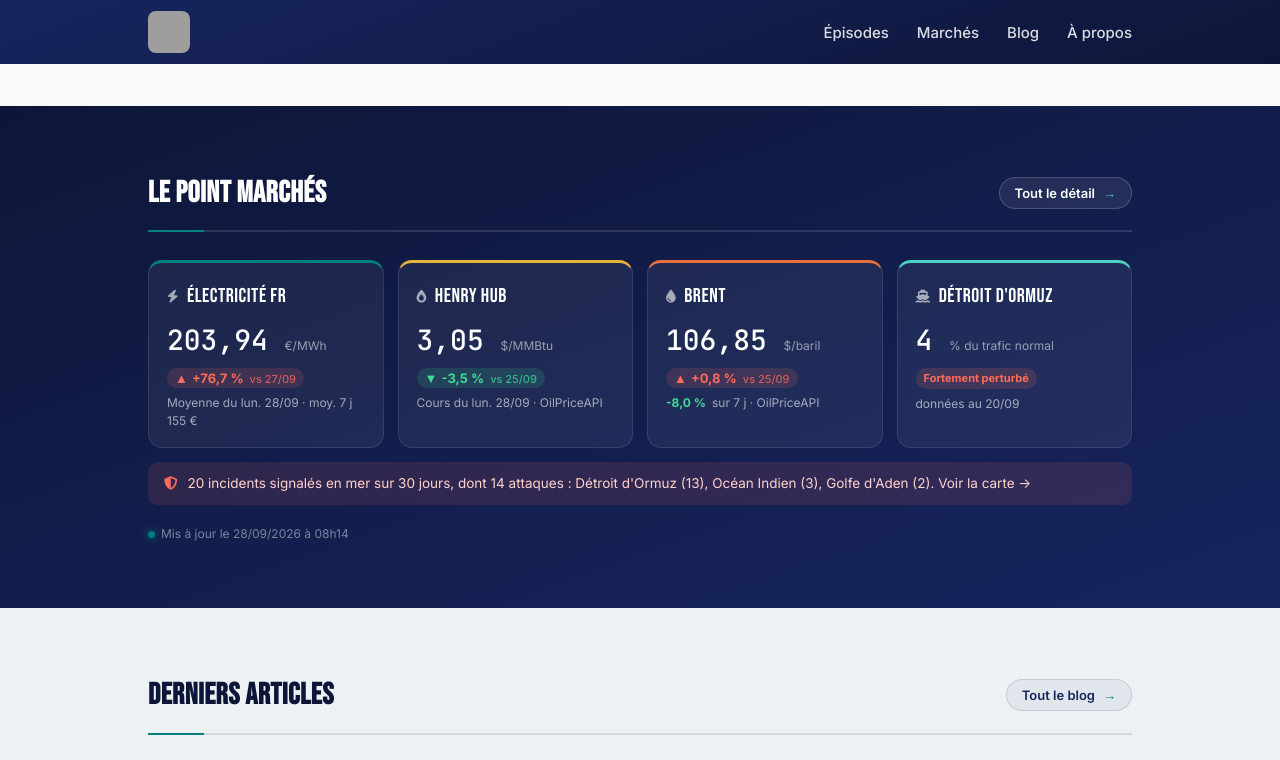
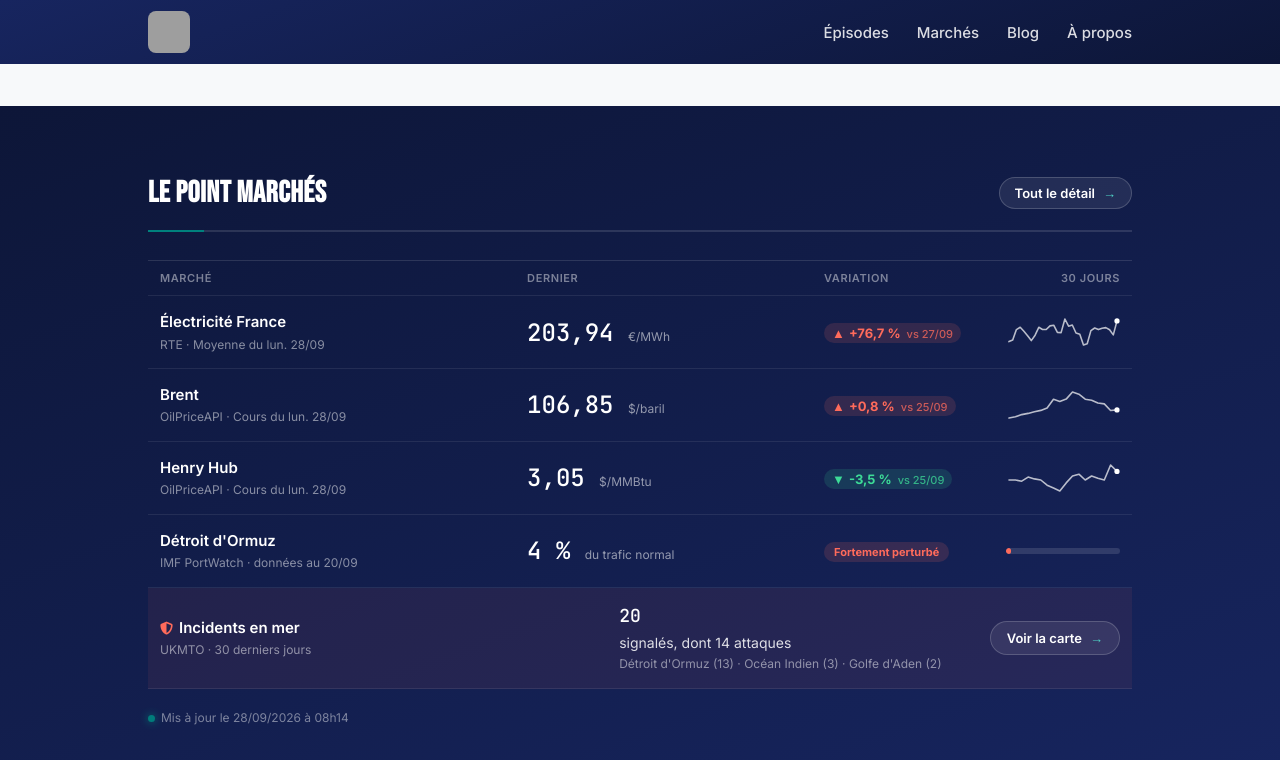
Before and after one commit to InsideEnergyMarkets/Inside-Energy-Markets, a Jekyll site: the page built from index.html, in a window 1280 px wide and 1400 px high, scrolled down 1223 px, cut to the strip 0-760 px from the top of the window. Built offline with Jekyll 4.4.1, drawn with Linux system fonts in a browser that asks for light colours; grey boxes are pictures that could not be loaded.

Commit message:
Aperçu : « Le point marchés » en tableau de cotations avec courbes 30 j
Co-Authored-By: Claude Opus 5.5 <noreply@anthropic.com>

```diff
--- /dev/null
+++ b/_includes/sparkline.html
@@ -0,0 +1,18 @@
+{% comment %}
+  Mini-courbe SVG des derniers jours d'une série de market_history.json.
+  Paramètres : key (ex. "brent_usd"), days (défaut 30).
+{% endcomment %}
+{% assign hist = site.data.market_history %}
+{% assign days = include.days | default: 30 %}
+{% assign start = hist.size | minus: days %}{% if start < 0 %}{% assign start = 0 %}{% endif %}
+{% assign vals = "" | split: "" %}
+{% for d in hist offset: start %}{% assign v = d[include.key] %}{% if v != nil %}{% assign vals = vals | push: v %}{% endif %}{% endfor %}
+{% if vals.size > 1 %}
+{% assign sorted = vals | sort %}
+{% assign mn = sorted.first | times: 1.0 %}
+{% assign rng = sorted.last | minus: mn | times: 1.0 %}{% if rng == 0 %}{% assign rng = 1.0 %}{% endif %}
+{% assign last_i = vals.size | minus: 1 | times: 1.0 %}
+{% capture pts %}{% for v in vals %}{% assign x = forloop.index0 | times: 108.0 | divided_by: last_i | plus: 3 | round: 1 %}{% assign y = v | minus: mn | divided_by: rng | times: 26 | minus: 29 | times: -1 | round: 1 %}{{ x }},{{ y }} {% endfor %}{% endcapture %}
+{% assign lx = 111 %}{% assign ly = vals.last | minus: mn | divided_by: rng | times: 26 | minus: 29 | times: -1 | round: 1 %}
+<svg class="hq-spark" viewBox="0 0 114 32" width="114" height="32" role="img" aria-label="Évolution sur {{ days }} jours"><polyline points="{{ pts | strip }}"/><circle cx="{{ lx }}" cy="{{ ly }}" r="2.6"/></svg>
+{% endif %}
--- a/assets/css/style.css
+++ b/assets/css/style.css
@@ -1991,32 +1991,47 @@ footer .socials a:hover {
 .mk-sources em { font-style: normal; font-size: 12px; color: #00817d; }
 
 /* ===== Accueil : « Le point marchés » ===== */
-.hm-tiles { display: grid; grid-template-columns: repeat(auto-fit, minmax(210px, 1fr)); gap: 14px; }
-.hm-tile {
-  display: flex; flex-direction: column; gap: 6px; padding: 18px 18px 16px; border-radius: 14px; text-decoration: none; color: #fff;
-  background: rgba(255, 255, 255, 0.06); border: 1px solid rgba(255, 255, 255, 0.1); border-top: 3px solid #a0aec0;
-  transition: background 0.2s, transform 0.2s;
-}
-.hm-tile:hover { background: rgba(255, 255, 255, 0.1); transform: translateY(-2px); }
-.hm-tile--power { border-top-color: #00817d; }
-.hm-tile--oil { border-top-color: #e8703a; }
-.hm-tile--gas { border-top-color: #e8b33a; }
-.hm-tile--sea { border-top-color: #4fd1c5; }
-.hm-tile-name { display: flex; align-items: center; gap: 8px; font-family: 'Bebas Neue', sans-serif; font-size: 20px; letter-spacing: 0.5px; }
-.hm-tile-name i { font-size: 13px; color: rgba(255, 255, 255, 0.6); }
-.hm-tile-value { font-family: 'JetBrains Mono', monospace; font-size: 28px; }
-.hm-tile-value small { font-family: 'Inter', sans-serif; font-size: 12px; color: rgba(255, 255, 255, 0.55); }
-.hm-tile-sub { font-size: 12px; color: rgba(255, 255, 255, 0.6); display: flex; align-items: center; gap: 6px; flex-wrap: wrap; }
-.hm-tile-sub b { font-weight: 700; }
-.hm-tile-sub b.up { color: #ff6b5b; }
-.hm-tile-sub b.down { color: #3ddc97; }
-.hm-tile-sub .mt-badge { padding: 2px 8px; font-size: 11px; }
-.hm-alert {
-  display: flex; align-items: center; gap: 10px; margin-top: 14px; padding: 12px 16px; border-radius: 10px;
-  background: rgba(255, 107, 91, 0.12); color: #ffd2cc; font-size: 13.5px; text-decoration: none;
-}
-.hm-alert:hover { background: rgba(255, 107, 91, 0.2); }
-.hm-alert i { color: #ff6b5b; }
+.hq-board { border-top: 1px solid rgba(255, 255, 255, 0.12); }
+.hq-row {
+  display: grid; grid-template-columns: minmax(0, 1.25fr) minmax(0, 1fr) 150px 130px; align-items: center; gap: 16px;
+  padding: 14px 12px; border-bottom: 1px solid rgba(255, 255, 255, 0.08); color: #fff; text-decoration: none;
+  transition: background 0.15s ease;
+}
+a.hq-row:hover { background: rgba(255, 255, 255, 0.05); color: #fff; text-decoration: none; }
+.hq-head { padding-top: 10px; padding-bottom: 10px; font: 600 11px 'Inter', sans-serif; letter-spacing: 0.6px; text-transform: uppercase; color: rgba(255, 255, 255, 0.45); }
+.hq-head span:nth-child(4) { text-align: right; }
+.hq-name { display: flex; flex-direction: column; gap: 2px; font-weight: 600; font-size: 15px; }
+.hq-name small, .hq-inc-text small { font-weight: 400; font-size: 12px; color: rgba(255, 255, 255, 0.5); }
+.hq-value { font-family: 'JetBrains Mono', monospace; font-size: 24px; white-space: nowrap; }
+.hq-value small { font-family: 'Inter', sans-serif; font-size: 12px; color: rgba(255, 255, 255, 0.55); }
+.hq-change .mt-badge { font-size: 11px; padding: 3px 10px; }
+.hq-trend { display: flex; justify-content: flex-end; }
+.hq-spark { display: block; overflow: visible; }
+.hq-spark polyline { fill: none; stroke: rgba(255, 255, 255, 0.7); stroke-width: 1.6; stroke-linejoin: round; stroke-linecap: round; }
+.hq-spark circle { fill: #fff; }
+.hq-bar { display: block; width: 114px; height: 6px; border-radius: 3px; background: rgba(255, 255, 255, 0.12); overflow: hidden; }
+.hq-bar i { display: block; height: 100%; min-width: 3px; border-radius: 3px; background: #3ddc97; }
+.hq-bar--partiel i { background: #e8b33a; }
+.hq-bar--ferme i { background: #ff6b5b; }
+.hq-incidents { grid-template-columns: minmax(0, 1.25fr) minmax(0, 1fr) auto; background: rgba(255, 107, 91, 0.07); }
+.hq-incidents .hq-name i { color: #ff6b5b; font-size: 13px; margin-right: 6px; }
+.hq-incidents .hq-name { display: block; }
+.hq-incidents .hq-name small { display: block; margin-top: 2px; }
+.hq-inc-text { display: flex; flex-direction: column; gap: 2px; font-size: 14px; color: rgba(255, 255, 255, 0.85); }
+.hq-inc-text b { font-family: 'JetBrains Mono', monospace; font-weight: 500; font-size: 18px; color: #fff; }
+.hq-incidents .inc-all { margin: 0; justify-self: end; align-self: center; }
+@media (max-width: 760px) {
+  .hq-head { display: none; }
+  .hq-row { grid-template-columns: minmax(0, 1fr) auto; gap: 8px 12px; padding: 14px 4px; }
+  .hq-name { grid-column: 1; grid-row: 1; }
+  .hq-trend { grid-column: 2; grid-row: 1; }
+  .hq-value { grid-column: 1; grid-row: 2; font-size: 22px; }
+  .hq-change { grid-column: 2; grid-row: 2; justify-self: end; }
+  .hq-spark, .hq-bar { width: 96px; }
+  .hq-incidents { grid-template-columns: 1fr; padding: 14px 12px; }
+  .hq-incidents > * { grid-column: 1 !important; grid-row: auto !important; }
+  .hq-incidents .inc-all { justify-self: start; }
+}
 
 /* ===== Électricité France : carte prix + mix ===== */
 .pw-card {
@@ -2092,7 +2107,6 @@ footer .socials a:hover {
 .px-change--flat { color: rgba(255, 255, 255, 0.7); background: rgba(255, 255, 255, 0.08); }
 .market-change { margin: 2px 0 6px; }
 .pw-value .px-change { margin-left: 12px; font-size: 14px; }
-.hm-tile .px-change { align-self: flex-start; }
 
 /* ===== Mix : source dominante et part bas carbone ===== */
 .pw-stats--mix { grid-template-columns: 1fr 1fr; margin: 0 0 18px; }
@@ -2103,7 +2117,6 @@ footer .socials a:hover {
    ne passe pas par-dessus la barre du site et le sommaire au défilement */
 #inc-map { position: relative; z-index: 0; isolation: isolate; }
 
-.hm-alert span { line-height: 1.45; }
 
 /* ===== Option C : tableau de bord + détail en fenêtre ===== */
 /* Pétrole et gaz : deux prix côte à côte, même style que la carte Électricité */
--- a/index.html
+++ b/index.html
@@ -82,46 +82,50 @@ description: "Inside Energy Markets, le podcast de Tom Moulard sur les coulisses
     {% assign weekly = site.data.weekly_summary %}
     {% assign ormuz = market.chokepoints.hormuz %}
     {% assign marches = '/marches/' | relative_url %}
-    <div class="hm-tiles">
-      <a class="hm-tile hm-tile--power" href="{{ marches }}#electricite">
-        <span class="hm-tile-name"><i class="fa-solid fa-bolt" aria-hidden="true"></i>Électricité FR</span>
+    <div class="hq-board">
+      <div class="hq-row hq-head" aria-hidden="true"><span>Marché</span><span>Dernier</span><span>Variation</span><span>30 jours</span></div>
+      <a class="hq-row" href="{{ marches }}#electricite">
+        <span class="hq-name">Électricité France<small>{{ market.spot_price_france.source | default: "RTE" }} · {{ market.spot_price_france.date_label | default: market.spot_price_france.date }}</small></span>
         {% if market.spot_price_france %}
-        <span class="hm-tile-value">{{ market.spot_price_france.price_eur_mwh | replace: ".", "," }} <small>€/MWh</small></span>
-        {% include price-change.html entry=market.spot_price_france %}
-        <span class="hm-tile-sub">{{ market.spot_price_france.date_label | default: market.spot_price_france.date }}{% if weekly.spot_price %} · moy. 7 j {{ weekly.spot_price.avg_eur_mwh | round: 0 }} €{% endif %}</span>
-        {% else %}<span class="hm-tile-value">-</span>{% endif %}
+        <span class="hq-value">{{ market.spot_price_france.price_eur_mwh | replace: ".", "," }} <small>€/MWh</small></span>
+        <span class="hq-change">{% include price-change.html entry=market.spot_price_france %}</span>
+        <span class="hq-trend">{% include sparkline.html key="spot_eur_mwh" %}</span>
+        {% else %}<span class="hq-value">-</span>{% endif %}
       </a>
-      <a class="hm-tile hm-tile--gas" href="{{ marches }}#gaz">
-        <span class="hm-tile-name"><i class="fa-solid fa-fire-flame-simple" aria-hidden="true"></i>Henry Hub</span>
+      <a class="hq-row" href="{{ marches }}#petrole">
+        <span class="hq-name">Brent<small>{{ market.brent.source }} · {{ market.brent.date_label | default: market.brent.date }}</small></span>
+        {% if market.brent %}
+        <span class="hq-value">{{ market.brent.price_usd | replace: ".", "," }} <small>$/baril</small></span>
+        <span class="hq-change">{% include price-change.html entry=market.brent %}</span>
+        <span class="hq-trend">{% include sparkline.html key="brent_usd" %}</span>
+        {% else %}<span class="hq-value">-</span>{% endif %}
+      </a>
+      <a class="hq-row" href="{{ marches }}#gaz">
+        <span class="hq-name">Henry Hub<small>{{ market.henry_hub.source }} · {{ market.henry_hub.date_label | default: market.henry_hub.date }}</small></span>
         {% if market.henry_hub %}
-        <span class="hm-tile-value">{{ market.henry_hub.price_usd_mmbtu | replace: ".", "," }} <small>$/MMBtu</small></span>
-        {% include price-change.html entry=market.henry_hub %}
-        <span class="hm-tile-sub">{{ market.henry_hub.date_label | default: market.henry_hub.date }} · {{ market.henry_hub.source }}</span>
-        {% else %}<span class="hm-tile-value">-</span>{% endif %}
+        <span class="hq-value">{{ market.henry_hub.price_usd_mmbtu | replace: ".", "," }} <small>$/MMBtu</small></span>
+        <span class="hq-change">{% include price-change.html entry=market.henry_hub %}</span>
+        <span class="hq-trend">{% include sparkline.html key="henry_hub_usd_mmbtu" %}</span>
+        {% else %}<span class="hq-value">-</span>{% endif %}
       </a>
-      <a class="hm-tile hm-tile--oil" href="{{ marches }}#petrole">
-        <span class="hm-tile-name"><i class="fa-solid fa-droplet" aria-hidden="true"></i>Brent</span>
-        {% if market.brent %}
-        <span class="hm-tile-value">{{ market.brent.price_usd | replace: ".", "," }} <small>$/baril</small></span>
-        {% include price-change.html entry=market.brent %}
-        <span class="hm-tile-sub">{% if weekly.brent %}{% if weekly.brent.change_pct > 0 %}<b class="up">+{{ weekly.brent.change_pct | replace: ".", "," }} %</b>{% else %}<b class="down">{{ weekly.brent.change_pct | replace: ".", "," }} %</b>{% endif %} sur 7 j · {% endif %}{{ market.brent.source }}</span>
-        {% else %}<span class="hm-tile-value">-</span>{% endif %}
+      <a class="hq-row" href="{{ marches }}#routes-maritimes">
+        <span class="hq-name">Détroit d'Ormuz<small>IMF PortWatch · données au {{ ormuz.date | date: "%d/%m" }}</small></span>
+        {% if ormuz.pct_total != nil %}
+        <span class="hq-value">{{ ormuz.pct_total }} % <small>du trafic normal</small></span>
+        <span class="hq-change"><b class="mt-badge {{ ormuz.status }}">{% if ormuz.status == 'fluide' %}Fluide{% elsif ormuz.status == 'partiel' %}Perturbé{% else %}Fortement perturbé{% endif %}</b></span>
+        {% assign bar = ormuz.pct_total %}{% if bar > 100 %}{% assign bar = 100 %}{% endif %}
+        <span class="hq-trend"><span class="hq-bar hq-bar--{{ ormuz.status }}" role="img" aria-label="{{ ormuz.pct_total }} % du trafic normal"><i style="width: {{ bar }}%"></i></span></span>
+        {% else %}<span class="hq-value">-</span>{% endif %}
       </a>
-      <a class="hm-tile hm-tile--sea" href="{{ marches }}#routes-maritimes">
-        <span class="hm-tile-name"><i class="fa-solid fa-ship" aria-hidden="true"></i>Détroit d'Ormuz</span>
-        {% if ormuz.pct_total != nil %}
-        <span class="hm-tile-value">{{ ormuz.pct_total }} <small>% du trafic normal</small></span>
-        <span class="hm-tile-sub"><b class="mt-badge {{ ormuz.status }}">{% if ormuz.status == 'fluide' %}Fluide{% elsif ormuz.status == 'partiel' %}Perturbé{% else %}Fortement perturbé{% endif %}</b> données au {{ ormuz.date | date: "%d/%m" }}</span>
-        {% else %}<span class="hm-tile-value">-</span>{% endif %}
-      </a>
+      {% assign inc = site.data.incidents %}
+      {% if inc.stats %}
+      <div class="hq-row hq-incidents">
+        <span class="hq-name"><i class="fa-solid fa-shield-halved" aria-hidden="true"></i>Incidents en mer<small>UKMTO · 30 derniers jours</small></span>
+        <span class="hq-inc-text"><b>{{ inc.stats.total_30d }}</b> signalés, dont {{ inc.stats.attacks_30d }} attaques{% if inc.stats.top_places.size > 0 %}<small>{% for tp in inc.stats.top_places %}{{ tp.place }} ({{ tp.n }}){% unless forloop.last %} · {% endunless %}{% endfor %}</small>{% endif %}</span>
+        <a class="inc-all" href="{{ marches }}#securite">Voir la carte <span aria-hidden="true">→</span></a>
+      </div>
+      {% endif %}
     </div>
-
-    {% assign inc = site.data.incidents %}
-    {% if inc.stats %}
-    <a class="hm-alert" href="{{ marches }}#securite"><i class="fa-solid fa-shield-halved" aria-hidden="true"></i>
-      <span>{{ inc.stats.total_30d }} incidents signalés en mer sur 30 jours, dont {{ inc.stats.attacks_30d }} attaques{% if inc.stats.top_places.size > 0 %} :
-      {% for tp in inc.stats.top_places %}{{ tp.place }} ({{ tp.n }}){% unless forloop.last %}, {% endunless %}{% endfor %}{% endif %}. Voir la carte →</span></a>
-    {% endif %}
 
     {% if market.updated_at %}
     <p class="mkt-updated-footer"><span class="live-dot"></span>Mis à jour le {{ market.updated_at | date: "%d/%m/%Y à %Hh%M" }}</p>
```
